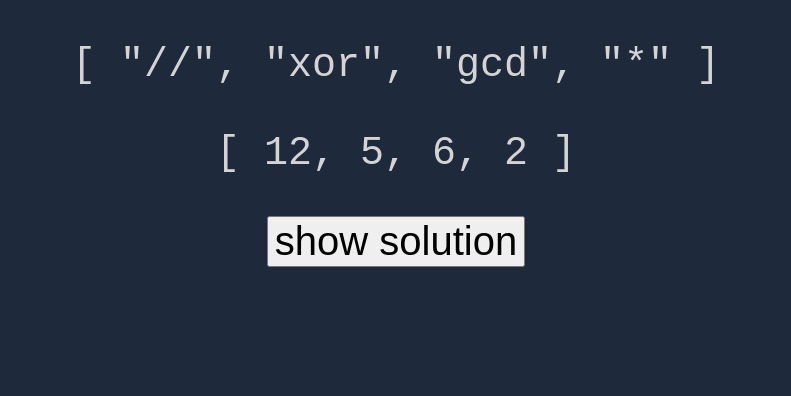
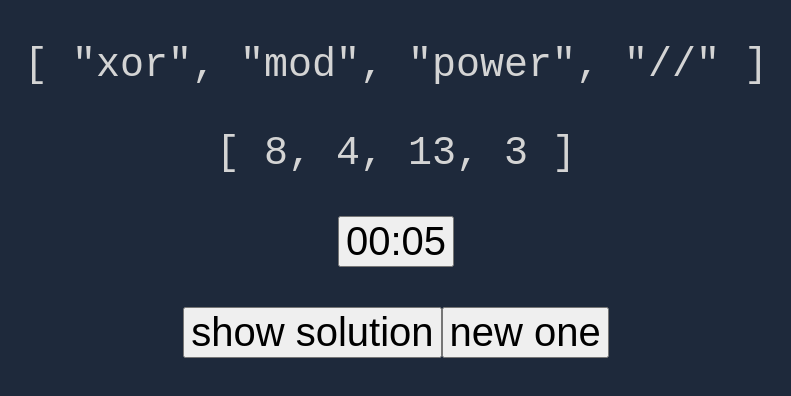
Before and after one commit to neal2018/random-24, a Vue app: page / in a window 1280 px wide. Shown: the top 396 px of the page, without its empty margins (244-1035 px from the left). Built offline with nearby package versions, Linux system fonts and the light colour scheme; the HTML template or start-up script is replaced by a standard one.

Commit message:
add timer,  more op

```diff
--- a/src/components/HelloWorld.vue
+++ b/src/components/HelloWorld.vue
@@ -1,27 +1,52 @@
 <script setup lang="ts">
-import { ref } from 'vue'
+import { ref, computed, reactive } from 'vue'
 import { generate_problem } from '../composables/generator'
 // defineProps<{ msg: string }>()
-const { operations, cards, solution } = generate_problem()
+const data = reactive(generate_problem())
 const is_show = ref(false)
+const counter = ref(0)
+setInterval(() => counter.value++, 1000)
+const time_str = computed(() =>
+  new Date(counter.value * 1000).toTimeString().substring(3, 8)
+)
+const update = () => {
+  const { operations, cards, solution } = generate_problem()
+  data.operations = operations
+  data.cards = cards
+  data.solution = solution
+  counter.value = 0
+}
 </script>
 
 <template>
   <div class="bg-slate-800">
     <p>
-      <code>{{ operations }}</code>
+      <code>{{ data.operations }}</code>
     </p>
     <p>
-      <code>{{ cards }}</code>
+      <code>{{ data.cards }}</code>
     </p>
-    <button
-      class="font-mono bg-blue-gray-500 rounded-lg border-0 hover:cursor-pointer m-3"
-      @click="is_show = !is_show"
-    >
-      {{ is_show ? 'hide' : 'show' }} solution
-    </button>
+    <p>
+      <button class="font-mono bg-blue-gray-500 rounded-lg border-0 px-3 mt-10">
+        {{ time_str }}
+      </button>
+    </p>
+    <p>
+      <button
+        class="font-mono bg-blue-gray-500 rounded-lg border-0 hover:cursor-pointer"
+        @click="is_show = !is_show"
+      >
+        {{ is_show ? 'hide' : 'show' }} solution
+      </button>
+      <button
+        class="font-mono bg-blue-gray-500 rounded-lg border-0 hover:cursor-pointer mx-5"
+        @click="update"
+      >
+        new one
+      </button>
+    </p>
     <p v-if="is_show">
-      <code>{{ solution }}</code>
+      <code>{{ data.solution }}</code>
     </p>
   </div>
 </template>
--- a/src/composables/generator.ts
+++ b/src/composables/generator.ts
@@ -1,57 +1,88 @@
-const operation_pool = {
+const operation_pool: { [key: string]: Operation } = {
   '+': {
     calc: (a: number, b: number) => a + b,
-    predicate: (a: number, b: number) => true
+    predicate: (a: number, b: number) => true,
+    operand_num: 2
   },
   '-': {
     calc: (a: number, b: number) => a - b,
-    predicate: (a: number, b: number) => true
+    predicate: (a: number, b: number) => true,
+    operand_num: 2
   },
   '*': {
     calc: (a: number, b: number) => a * b,
-    predicate: (a: number, b: number) => true
+    predicate: (a: number, b: number) => true,
+    operand_num: 2
   },
   '/': {
     calc: (a: number, b: number) => a / b,
-    predicate: (a: number, b: number) => b !== 0
+    predicate: (a: number, b: number) => b !== 0,
+    operand_num: 2
   },
   gcd: {
     calc: (a: number, b: number) => gcd(a, b),
-    predicate: (a: number, b: number) => true
+    predicate: (a: number, b: number) =>
+      Number.isInteger(a) && Number.isInteger(b),
+    operand_num: 2
   },
   power: {
     calc: (a: number, b: number) => Math.pow(a, b),
-    predicate: (a: number, b: number) => true
+    predicate: (a: number, b: number) => true,
+    operand_num: 2
   },
   '//': {
     calc: (a: number, b: number) => Math.floor(a / b),
-    predicate: (a: number, b: number) => b !== 0
+    predicate: (a: number, b: number) =>
+      b !== 0 && Number.isInteger(a) && Number.isInteger(b),
+    operand_num: 2
   },
   mod: {
     calc: (a: number, b: number) => a % b,
     predicate: (a: number, b: number) =>
-      b !== 0 && Number.isInteger(a) && Number.isInteger(b)
+      b !== 0 && Number.isInteger(a) && Number.isInteger(b),
+    operand_num: 2
   },
   comb: {
     calc: (a: number, b: number) => combinations(a, b),
     predicate: (a: number, b: number) =>
-      Number.isInteger(a) && Number.isInteger(b)
+      Number.isInteger(a) && Number.isInteger(b),
+    operand_num: 2
   },
   xor: {
     calc: (a: number, b: number) => a ^ b,
     predicate: (a: number, b: number) =>
-      Number.isInteger(a) && Number.isInteger(b)
+      Number.isInteger(a) && Number.isInteger(b),
+    operand_num: 2
+  },
+  sqrt: {
+    calc: (a: number) => Math.floor(Math.sqrt(a)),
+    predicate: (a: number) => a >= 0,
+    operand_num: 1
+  },
+  '!': {
+    calc: (a: number) => product_range(1, a),
+    predicate: (a: number) => Number.isInteger(a),
+    operand_num: 1
+  },
+  'a^2': {
+    calc: (a: number) => a * a,
+    predicate: (a: number) => true,
+    operand_num: 1
   }
 }
 
-type Operation = keyof typeof operation_pool
+interface Operation {
+  calc: (...args: Array<number>) => number
+  predicate: (...args: Array<number>) => boolean
+  operand_num: number
+}
 
 const gcd = (a: number, b: number): number => {
   if (!b) return a
   return gcd(b, a % b)
 }
 
-function product_Range(a: number, b: number) {
+function product_range(a: number, b: number) {
   let prd = a
   let i = a
   while (i++ < b) prd *= i
@@ -63,7 +94,7 @@ function combinations(n: number, r: number) {
     return 1
   } else {
     r = r < n - r ? n - r : r
-    return Math.floor(product_Range(r + 1, n) / product_Range(1, n - r))
+    return Math.floor(product_range(r + 1, n) / product_range(1, n - r))
   }
 }
 
@@ -87,9 +118,8 @@ export const generate_problem = (
   operation_number = 4,
   target_number = 24
 ) => {
-  let counter = 5000
-  while (counter--) {
-    const all_operations = Object.keys(operation_pool) as Array<Operation>
+  while (true) {
+    const all_operations = Object.keys(operation_pool)
     shuffle(all_operations)
     shuffle(poker_deck)
     const operations = all_operations.slice(0, card_number)
@@ -102,36 +132,55 @@ export const generate_problem = (
     if (is_exist) {
       return { operations, cards, solution }
     }
-    console.log(counter)
   }
-  return { operations: [], cards: [], solution: [] }
 }
 
 export const check_solution_exists = (
-  operations: Array<Operation>,
+  operations: Array<string>,
   cards: Array<number>,
   target_number = 24
 ) => {
   let cur: Array<string> = []
-  const checker = (cur_cards: Array<number>) => {
+  const MAX_VALUE = 5000
+  const MAX_DEPTH = 5
+  const all_operations = Object.keys(operation_pool)
+  const checker = (cur_cards: Array<number>, depth = 0) => {
+    // console.log(cur)
     if (cur_cards.length === 1) {
       return Math.abs(cur_cards[0] - target_number) < Number.EPSILON
     }
+    if (depth > MAX_DEPTH) return false
+    shuffle(all_operations)
+    for (const op of all_operations) {
+      if (operation_pool[op].operand_num === 1) {
+        for (let i = 0; i < cur_cards.length; i++) {
+          const remaining = cur_cards.filter((_, index) => i !== index)
+          const x = cur_cards[i]
+          if (operation_pool[op].predicate(x)) {
+            const result = operation_pool[op].calc(x)
+            if (result > MAX_VALUE || result === x) continue
+            cur.push(`${op} ${x} = ${result}`)
+            if (checker(remaining.concat([result]), depth + 1)) return true
+            cur.pop()
+          }
+        }
+      } else if (operation_pool[op].operand_num === 2) {
         for (let i = 0; i < cur_cards.length; i++) {
           for (let j = i + 1; j < cur_cards.length; j++) {
             const remaining = cur_cards.filter(
-          (value, index) => i !== index && j !== index
+              (_, index) => i !== index && j !== index
             )
             for (const [x, y] of [
               [cur_cards[i], cur_cards[j]],
               [cur_cards[j], cur_cards[i]]
             ]) {
-          for (const op of operations) {
               if (operation_pool[op].predicate(x, y)) {
                 const result = operation_pool[op].calc(x, y)
+                if (result > MAX_VALUE) continue
                 cur.push(`${x} ${op} ${y} = ${result}`)
-              if (checker(remaining.concat([result]))) return true
+                if (checker(remaining.concat([result]), depth + 1)) return true
                 cur.pop()
+              }
             }
           }
         }
```
Lines whose indentation alone changed are shown as unchanged.
